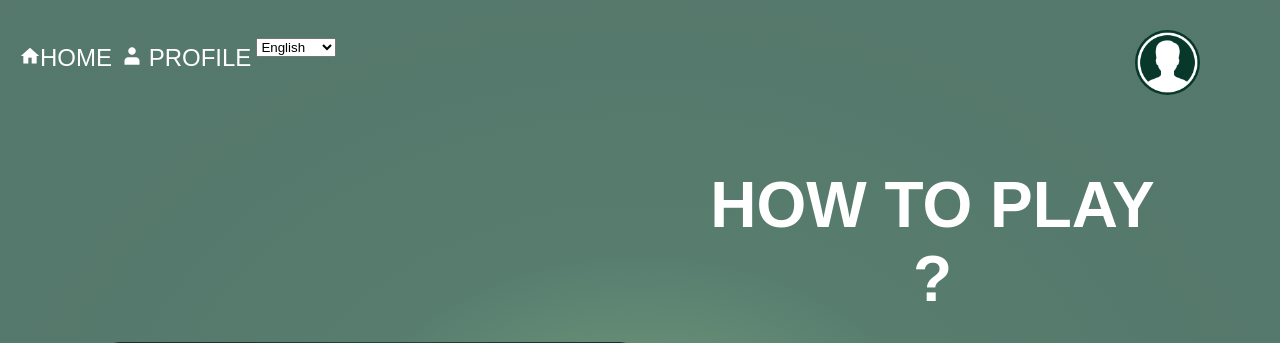
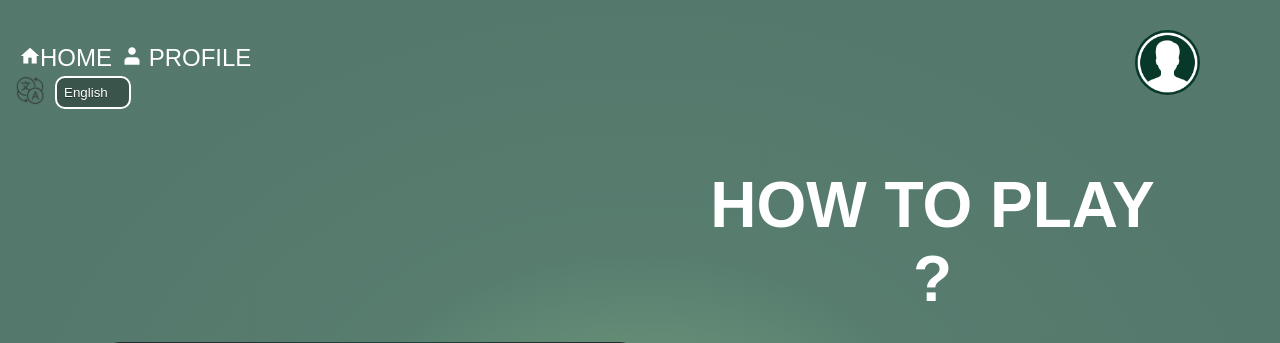
Before and after one commit to YEREVAN-42/ft_transcendence, a Django app: page /home/ in a window 1280 px wide. Shown: the top 343 px of the page. Run offline with Django 3.2, Linux system fonts and the light colour scheme.

Commit message:
Worked version

```diff
--- a/pong/authentication/static/confirm.js
+++ b/pong/authentication/static/confirm.js
@@ -46,7 +46,7 @@ function confirmCode()
             password: password,
         };
 
-        fetch('http://10.12.17.4:8000/confirm/', {
+        fetch('http://0.0.0.0:8000/confirm/', {
             method: 'POST',
             headers:
             {
--- a/pong/authentication/static/intra.js
+++ b/pong/authentication/static/intra.js
@@ -1,6 +1,6 @@
 let INTRA_API_URL="https://api.intra.42.fr/";
 let INTRA_API_UID="u-s4t2ud-a4cef84ce67cf9eda49db243b87fd07928bd32e8fc800c0e10efa99e70068f14";
-let INTRA_REDIRECT_URI="http://10.12.17.4:8000/home/";
+let INTRA_REDIRECT_URI="http://0.0.0.0:8000/home/";
 
 document.getElementById("for42Submit").addEventListener("submit", function(event) {
   const language = localStorage.getItem('selectedLanguage') || 'en';
--- a/pong/authentication/static/login.js
+++ b/pong/authentication/static/login.js
@@ -82,7 +82,7 @@ document.getElementById("forSubmit").addEventListener("submit", async function(e
             email: input1,
             password: hashedPassword
         };
-        fetch('http://10.12.17.4:8000/signin/',
+        fetch('http://0.0.0.0:8000/signin/',
         {
             method: 'POST',
             headers: {
@@ -126,7 +126,7 @@ document.getElementById("forSubmit").addEventListener("submit", async function(e
                       return;
                     }
 
-                    const url = `http://10.12.17.4:8000/home/`;
+                    const url = `http://0.0.0.0:8000/home/`;
                     window.location.href = url;
                 }
             })
--- a/pong/game/static/game/local_game.js
+++ b/pong/game/static/game/local_game.js
@@ -162,7 +162,7 @@ function restartGame() {
 }
 
 function exitGame() {
-    const url = `http://10.12.17.4:8000/home/`;
+    const url = `http://0.0.0.0:8000/home/`;
     window.location.href = url;
 }
 
--- a/pong/main/static/home.css
+++ b/pong/main/static/home.css
@@ -62,6 +62,44 @@ body {
     transform: scale(1.1);
 	filter: brightness(100%);
 	transition: 0.5s;
+}
+
+.lang {
+    position: absolute;
+    top: 60px;
+    left: 0; /* Changed to 0 */
+    right: 0; /* Added */
+    margin: 0 auto; /* Center the navbar */
+    display: flex;
+    align-items: center;
+    z-index: 1000;
+}
+
+.lang select {
+    background: rgba(0, 0, 0, 0.3);
+    color: #fff;
+    text-shadow: 0 1px 0 rgba(0, 0, 0, 0.4);
+    border: 2px solid #fff;
+    padding: 7px;
+    border-radius: 10px;
+    outline: none;
+    -webkit-appearance: none;
+    -moz-appearance: none;
+    appearance: none;
+    margin-left: 10px;
+    margin-top: 15px;
+}
+
+select::-ms-expand {
+    display: none;
+}
+
+.lang #buttonImage
+{
+    width: 30px;
+    height: 30px;
+    margin-left: 15px;
+    margin-top: 15px;
 }
 
 .profile-icon {
@@ -227,6 +265,7 @@ body {
             margin-right: 0;
             margin-bottom: 20px;
             width: 100%;
+            margin-top: 15px;
         }
         .content {
             text-align: center;
@@ -238,4 +277,4 @@ body {
             width: 100%;
             margin: 10px 0;
         }
-}
+    }
--- a/pong/main/static/home.js
+++ b/pong/main/static/home.js
@@ -24,7 +24,7 @@ document.addEventListener("DOMContentLoaded", function() {
                 "logoutId":"LOG OUT"
             },
             "hy": {
-                "profileLink":"ԱՆՁՆԱԿԱՆ ԷՋ",
+                "profileLink":"ՊՐՈՖԻԼ",
                 "home": "ԳԼԽԱՎՈՐ",
                 "playButton": "Խաղալ",
                 "howToPlayHeader": "ԻՆՉՊԵՍ ԽԱՂԱԼ?",
@@ -72,7 +72,7 @@ document.addEventListener("DOMContentLoaded", function() {
           "username": username
       }
 
-      const url = `http://10.12.17.4:8000/api/v1/login/`
+      const url = `http://0.0.0.0:8000/api/v1/login/`
       fetch(url, {
             method: 'POST',
             headers:
@@ -119,6 +119,7 @@ document.addEventListener("DOMContentLoaded", function() {
     }
   });
 
+  switchLanguage(languageSelect.value);
 
     profileImage.addEventListener("click", function() {
       if (menu.style.display === "block") {
@@ -127,7 +128,6 @@ document.addEventListener("DOMContentLoaded", function() {
         menu.style.display = "block";
       }
 });
-switchLanguage(languageSelect.value);
 
 // Close the menu when clicking outside of it
 window.addEventListener("click", function(event) {
@@ -166,7 +166,7 @@ document.getElementById('settingsId').addEventListener('click', function(e)
     return;
   }
 
-  const url = `http://10.12.17.4:8000/api/v1/settings/${userId}/`;
+  const url = `http://0.0.0.0:8000/api/v1/settings/${userId}/`;
   fetch(url, {
       method: 'GET',
       headers: {
@@ -184,7 +184,7 @@ document.getElementById('settingsId').addEventListener('click', function(e)
     // Assuming your Django view will return a JSON response with user data
 
     console.log(data);
-    window.location.href = `http://10.12.17.4:8000/settings/`;
+    window.location.href = `http://0.0.0.0:8000/settings/`;
   })
 //   .then(response => {
 //     if (!response.ok) {
@@ -227,7 +227,7 @@ document.getElementById('logoutId').addEventListener('click', function(e)
     window.location.href = '/';
     return;
   }
-  const url = `http://10.12.17.4:8000/api/v1/logout/${userId}/`;
+  const url = `http://0.0.0.0:8000/api/v1/logout/${userId}/`;
   fetch(url, {
     method: 'POST',
     headers: {
@@ -273,7 +273,7 @@ document.getElementById('profileId').addEventListener('click', function(e)
     return;
   }
 
-  const url = `http://10.12.17.4:8000/api/v1/profile/${userId}/`;
+  const url = `http://0.0.0.0:8000/api/v1/profile/${userId}/`;
   fetch(url, {
       method: 'GET',
       headers: {
@@ -286,7 +286,7 @@ document.getElementById('profileId').addEventListener('click', function(e)
         throw new Error('Network response was not ok');
     }
     if (response.status === 200) {
-          window.location.href = 'http://10.12.17.4:8000/profile/';
+          window.location.href = 'http://0.0.0.0:8000/profile/';
       }
     return response.json();
 })
--- a/pong/main/static/index.js
+++ b/pong/main/static/index.js
@@ -4,7 +4,6 @@ const route = (event) => {
     window.history.pushState({}, "", event.target.href);
     handleLocation();
 };
-
 const routes = {
     // 404: "{% url 'error' %}",
 	"/": "{% url 'index' %}",
@@ -22,8 +21,8 @@ const routes = {
 const handleLocation = async () => {
     const path = window.location.pathname;
     const route = routes[path] || routes[404];
-    const html = await fetch(route).then((data) => data.text());
-    document.getElementById("main-page").innerHTML = html;
+    // const html = await fetch(route).then((data) => data.text());
+    // document.getElementById("main-page").innerHTML = html;
 };
 
 window.onpopstate = handleLocation;
--- a/pong/main/templates/index.html
+++ b/pong/main/templates/index.html
@@ -12,11 +12,11 @@
 <body>
     <div class="navbar">
         <div class="image-wrapper" id="imageWrapper">
-            <img src="{% static 'images/button-image.png' %}" alt="Button Image" width=30 high=30>
+            <img src="{% static 'images/change_language.webp' %}" alt="Button Image"  id="buttonImage">
         </div>
         <div class="dropdown-content" id="dropdownContent">
             <select name="language" id="languageSelect">
-                <option value="en">English</option>
+                <option value="en"> English</option>
                 <option value="hy">Armenian</option>
                 <option value="ru">Russian</option>
                 <option value="cn">Chinese</option>
--- a/pong/main/templates/main/home.html
+++ b/pong/main/templates/main/home.html
@@ -16,18 +16,23 @@
         <a href="/profile" id = profileId>
             <img alt="PROFILE" src="{% static '/images/icons8-customer-20.png' %}" /> <span id="profileLink">PROFILE</span>
         </a>
+        <img class="profile-icon" alt="Profile Picture" id="profileImage" src="{% static 'images/guest.png' %}" />
+        <div class="menu" id="menu">
+            <a href="/settings" class="settings" id="settingsId">SETTINGS</a>
+            <a href="/" class="logout" id="logoutId">LOG OUT</a>
+        </div>
+    </div>
+    <div class="lang">
+    <div class="image-wrapper" id="imageWrapper">
+        <img src="{% static 'images/change_language.webp' %}" alt="Button Image"  id="buttonImage">
+    </div>
     <div class="dropdown-content" id="dropdownContent">
         <select name="language" id="languageSelect">
-                <option value="en">English</option>
+            <option value="en"> English</option>
             <option value="hy">Armenian</option>
             <option value="ru">Russian</option>
             <option value="cn">Chinese</option>
         </select>
-        </div>
-            <img class="profile-icon" alt="Profile Picture" id="profileImage" src="{% static 'images/guest.png' %}" />
-            <div class="menu" id="menu">
-                <a href="/settings" class="settings" id="settingsId">SETTINGS</a>
-                <a href="/" class="logout" id="logoutId">LOG OUT</a>
     </div>
     </div>
     <div class="container">
--- a/pong/main/templates/main/profile.html
+++ b/pong/main/templates/main/profile.html
@@ -29,7 +29,7 @@
                 <h1 class="header" id="prof">Profile</h1>
                 <img class="profile-icon-large" alt="Profile Picture" id="profileImageLarge" src="{% static 'images/guest.png' %}" />
                 <div class="username" id="guest">Username</div>
-                <h3 id="winCount"> Wins Count: <span id="wins"> 21 </span> </h3>
+                <div><h3 id="winCount"> Wins Count: </h3> <span id="wins"> 21 </span> </div>
                 <h3 id="loseCount"> Loses Count: <span id="loses"> 10 </span> </h3>
                 <div class="friends-list-container">
                     <h2 id="listHeader">Friends List</h2>
--- a/pong/main/templates/main/tournaments.html
+++ b/pong/main/templates/main/tournaments.html
@@ -101,7 +101,7 @@
                     </div>
                     <div id="Tournament" class="tab-content">
                         <div class="tournament-join">
-                            <button class="join-tournament-button" onclick="joinTournament()">Join Tournament</button>
+                            <button class="join-tournament-button" id="joinTourn" onclick="joinTournament()">Join Tournament</button>
                             <div class="tournament-users">
                                 <h2 id="h2Header">Joined Users:</h2>
                                 <div id="tournamentUserList">
```
Also changed, not shown: pong/main/static/index.css (+25 -0 lines), pong/main/static/profile.js (+13 -13 lines), pong/main/static/settings.js (+7 -7 lines), pong/main/static/tournaments.js (+11 -11 lines), pong/main/static/images/change_icon.png (added), pong/main/static/images/change_language.png (added), pong/main/static/images/change_language.webp (added), 1 other file. Lines whose indentation alone changed are shown as unchanged.
